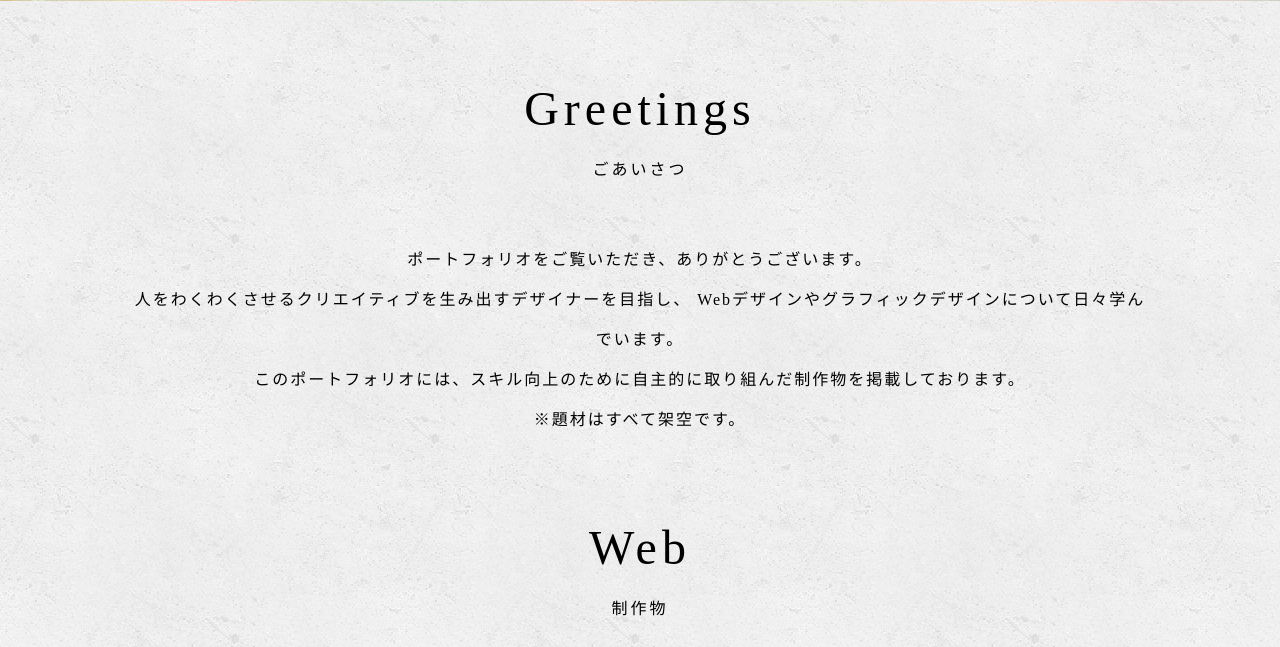
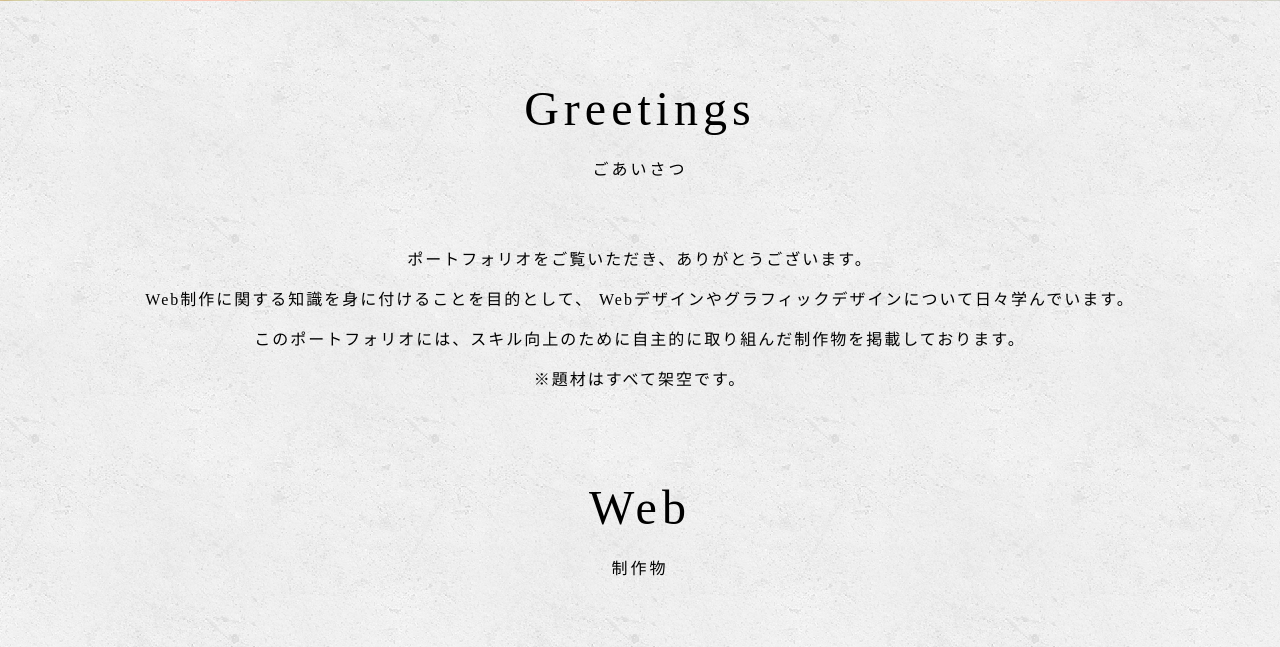
Before and after one commit to okaharuki115/okaharuki115.github.io, a plain HTML site: page index.html in a window 1280 px wide. Shown: the part 719-1366 px from the top of the page. Drawn offline with nearby package versions, Linux system fonts and the light colour scheme.

Commit message:
index.html を更新

```diff
--- a/index.html
+++ b/index.html
@@ -30,7 +30,7 @@
         <!--Greetings中身-->
         <div class="greeting_contents" style="text-align: center; width: 80%; line-height: 2.5; letter-spacing: 2px">
             ポートフォリオをご覧いただき、ありがとうございます。<br>
-            人をわくわくさせるクリエイティブを生み出すデザイナーを目指し、
+            Web制作に関する知識を身に付けることを目的として、
             Webデザインやグラフィックデザインについて日々学んでいます。<br>
             このポートフォリオには、スキル向上のために自主的に取り組んだ制作物を掲載しております。<br>
             ※題材はすべて架空です。
```
